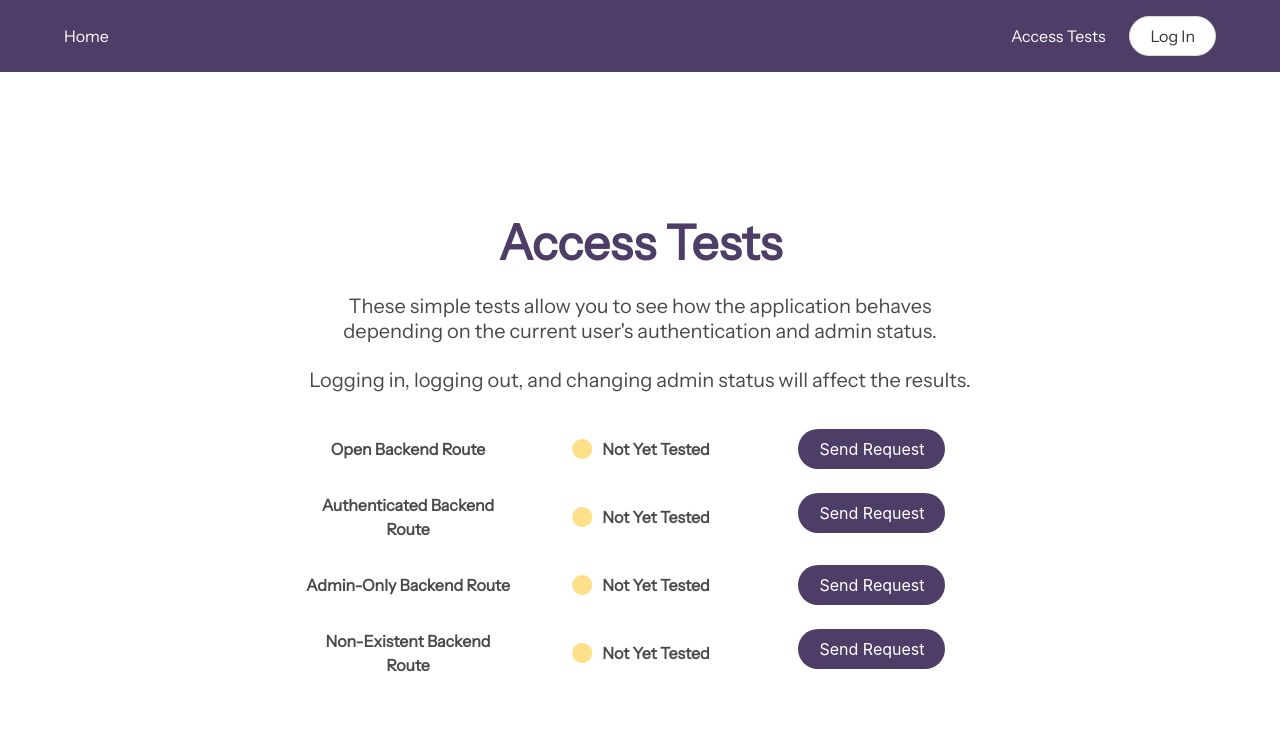
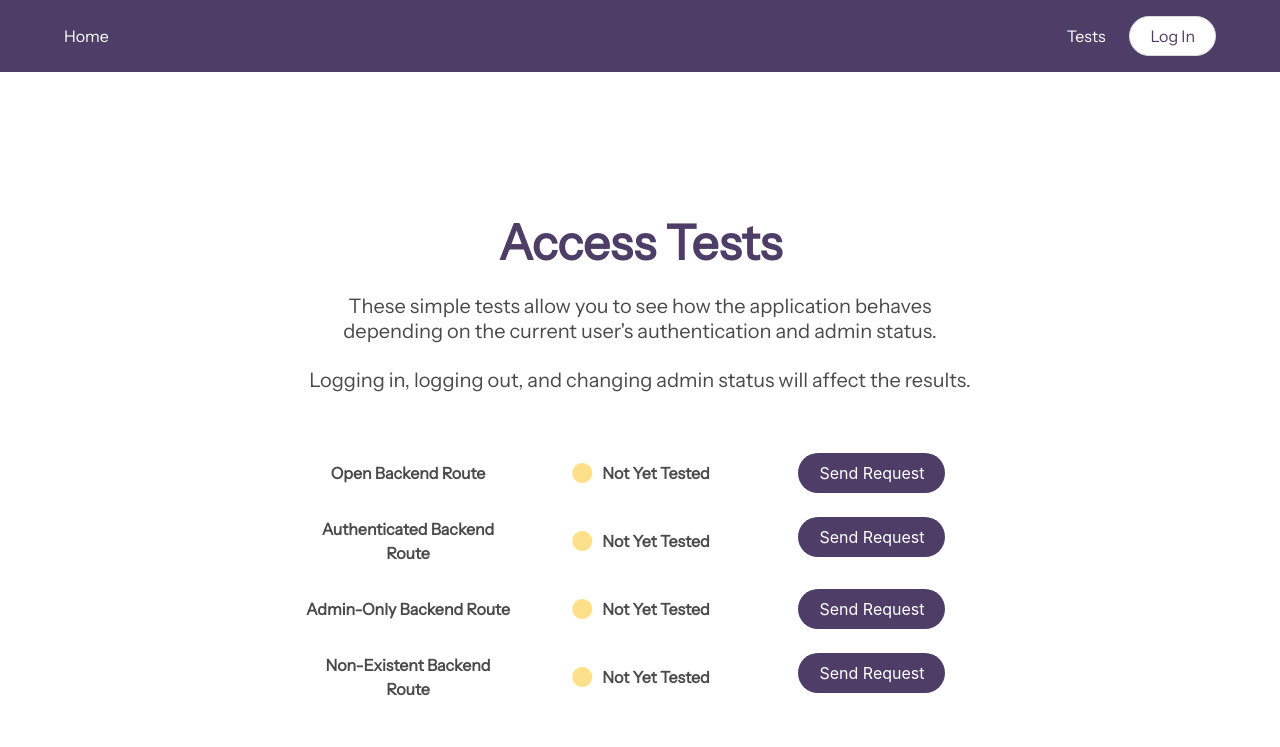
Before and after one commit to hbludworth/websocket-chat, a Vue app in the folder packages/frontend/: page /tests in a window 1280 px wide. Shown: the top 747 px of the page. Built offline with nearby package versions, Linux system fonts and the light colour scheme; no server answers.

Commit message:
minor design updates

```diff
--- a/packages/frontend/src/assets/main.scss
+++ b/packages/frontend/src/assets/main.scss
@@ -3,6 +3,7 @@
 
 $navbar-height: 4.5rem;
 $primary: #4e3e67;
+$navbar-item-hover-color: $primary;
 
 @import '../../../../node_modules/bulma/bulma.sass';
 
--- a/packages/frontend/src/components/NavBar.vue
+++ b/packages/frontend/src/components/NavBar.vue
@@ -21,15 +21,19 @@
           <RouterLink v-if="isAuthenticated" class="navbar-item" to="/profile"
             >Profile</RouterLink
           >
-          <RouterLink class="navbar-item" to="/tests">Access Tests</RouterLink>
+          <RouterLink class="navbar-item" to="/tests">Tests</RouterLink>
           <div
             v-if="isAuthenticated"
-            class="nav-bar-item is-flex is-align-items-center ml-2"
+            class="nav-bar-item is-flex is-align-items-center ml-4"
           >
-            <a @click="logout" class="button is-outlined is-rounded">Log Out</a>
+            <a
+              @click="logout"
+              class="button is-outlined is-rounded has-text-primary"
+              >Log Out</a
+            >
           </div>
           <RouterLink v-else class="navbar-item" to="/login">
-            <a class="button is-outlined is-rounded">Log In</a>
+            <a class="button is-outlined is-rounded has-text-primary">Log In</a>
           </RouterLink>
         </div>
       </div>
--- a/packages/frontend/src/views/AccessTestsView.vue
+++ b/packages/frontend/src/views/AccessTestsView.vue
@@ -75,7 +75,7 @@ const testNonExistentRoute = async () => {
             results.
           </h2>
 
-          <div class="columns mt-5 is-centered">
+          <div class="columns mt-6 is-centered">
             <div
               class="column is-one-third is-flex is-align-items-center is-justify-content-center"
             >
```
